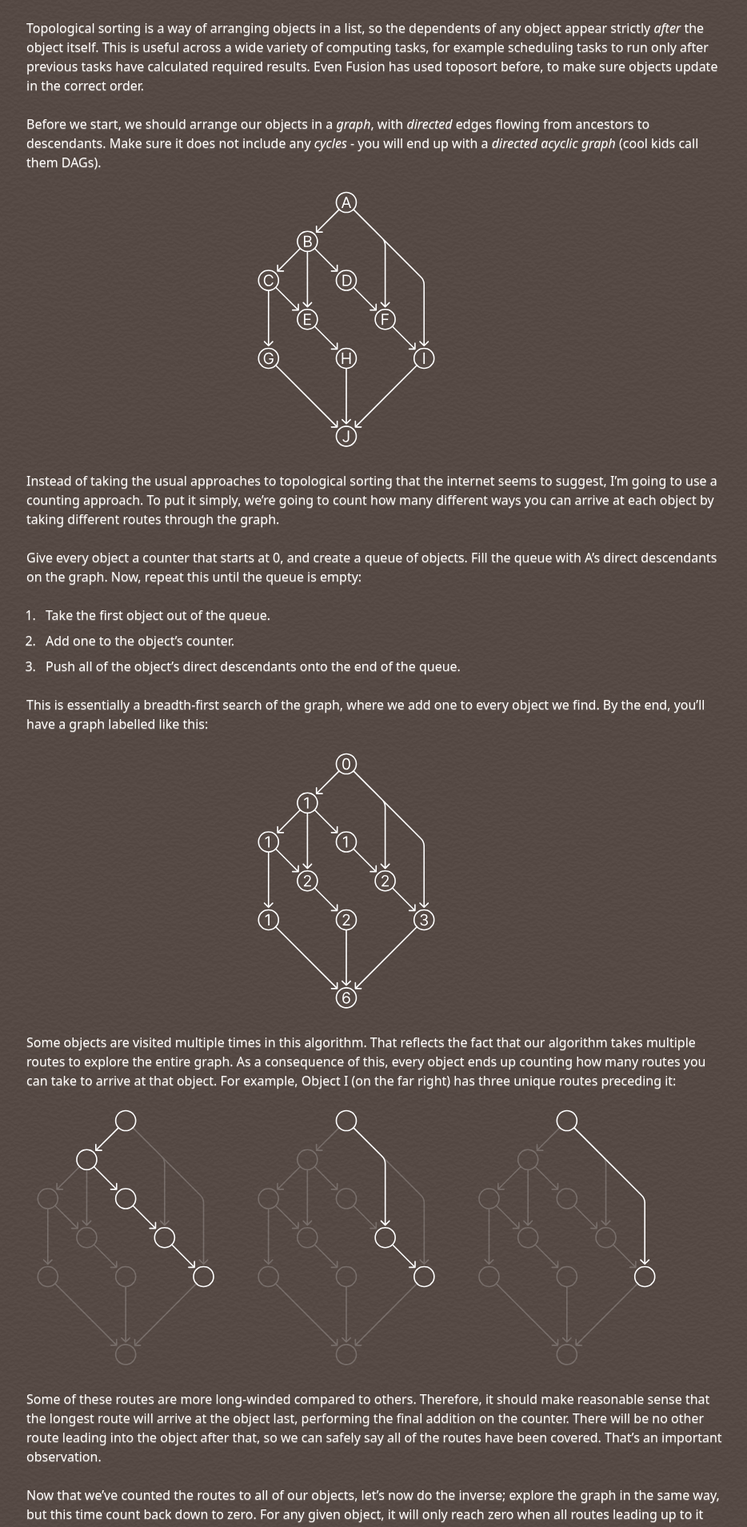
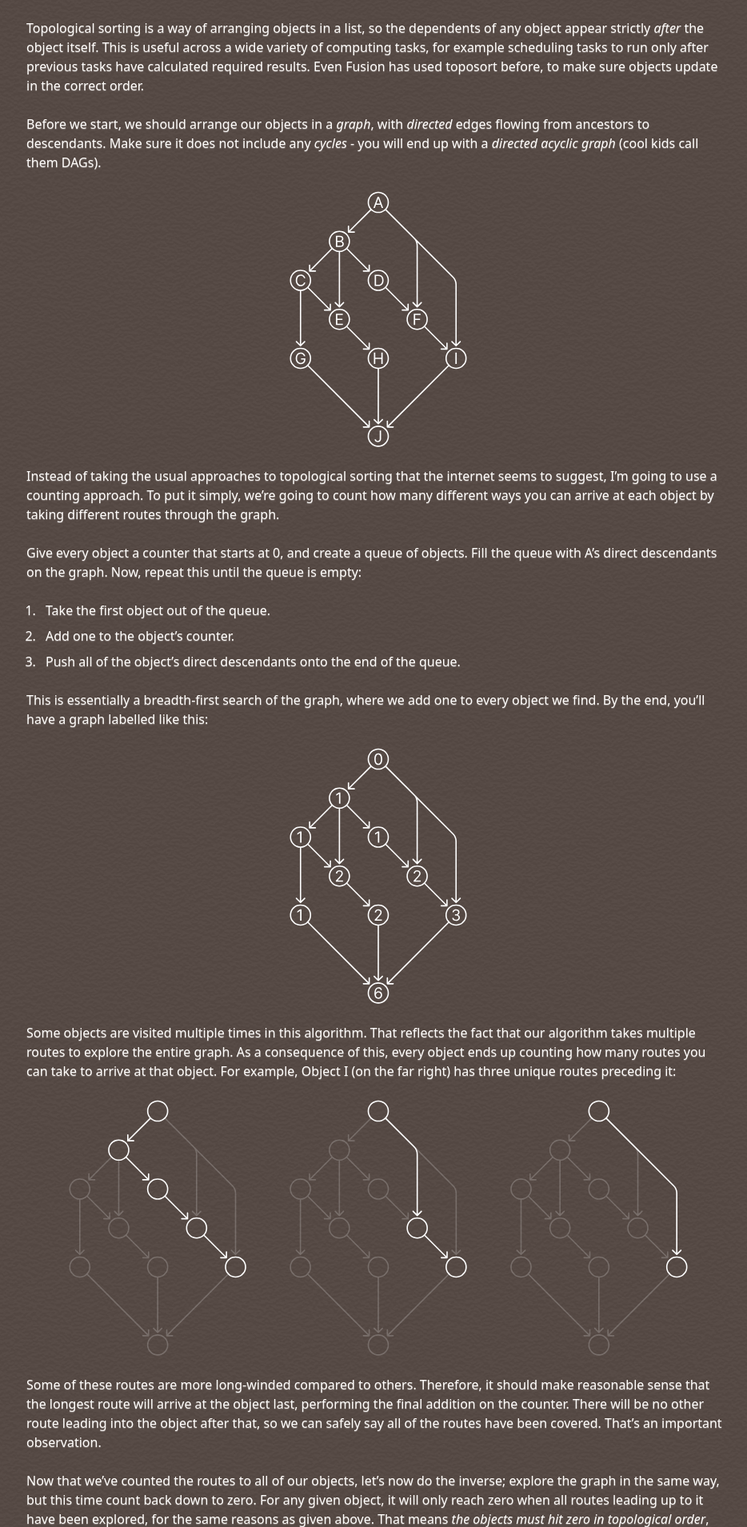
Before and after one commit to dphfox/technical-fluff, a Jekyll site: the page built from _posts/2022-11-07-sets-efficient-topological-search.md, in a window 1280 px wide. Shown: the part 1189-3098 px from the top of the page at 80% size, without its empty margins (167-1101 px from the left). Built offline with Jekyll 4.4.1, drawn with Linux system fonts in a browser that asks for light colours; some web fonts are replaced.

Commit message:
vault backup: 2024-05-05 16:28:10

```diff
--- a/_sass/site-main.scss
+++ b/_sass/site-main.scss
@@ -249,6 +249,13 @@
     height: 1rem;
     background-color: currentColor;
     margin-top: 2.5rem;
+	clear: both;
+}
+
+article br.clearfloat {
+	height: 0;
+	width: 0;
+	clear: both;
 }
 
 article img {
@@ -259,13 +266,47 @@
 }
 
 article figure {
-    display: block;
+	display: flex;
+	align-items: center;
+	justify-content: center;
     width: 100%;
 }
 
 article figure img {
     width: 100%;
     max-height: 20rem;
+	margin-left: 0;
+}
+
+@media screen and (min-width: 50rem) {
+	article figure.aside {
+		max-width: 100%;
+		width: auto;
+		float: right;
+		clear: both;
+		margin: 0;
+		margin-left: 1em;
+		margin-bottom: 1em;
+		margin-right: calc(var(--gutter-size)*-1);
+		justify-content: right;
+	}
+
+	article figure.aside img {
+		width: auto;
+		max-width: 40rem;
+	}
+}
+
+@media screen and (min-width: 120rem) {
+	article figure.aside {
+		width: 0;
+		justify-content: left;
+	}
+
+	article figure.aside img {
+		width: max-content;
+		max-width: 40rem;
+	}
 }
 
 article iframe {
```
Also changed, not shown: _posts/2024-05-05-in-love-with-roblox-audio.md (added, +36 -0 lines), .obsidian/workspace.json, assets/posts/in-love-with-roblox-audio/auxsetup.png (added), assets/posts/in-love-with-roblox-audio/listensetup.png (added), assets/posts/in-love-with-roblox-audio/speakersys.jpg (added), assets/posts/in-love-with-roblox-audio/thumb.jpg (added).
